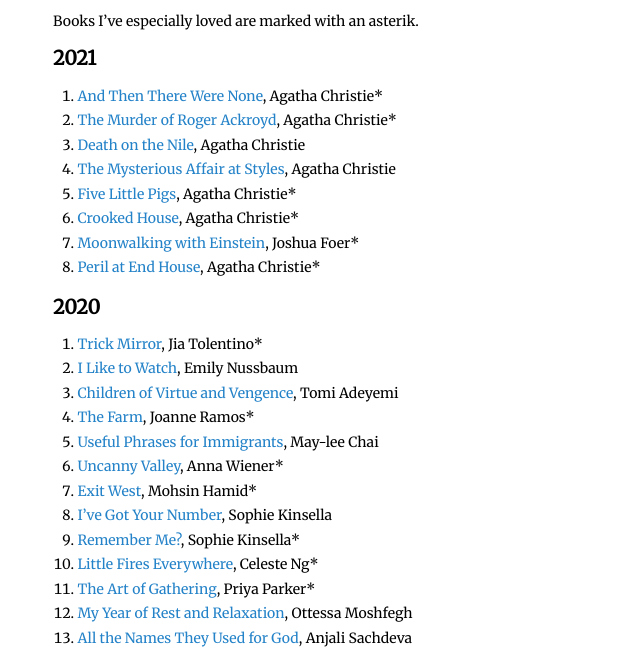
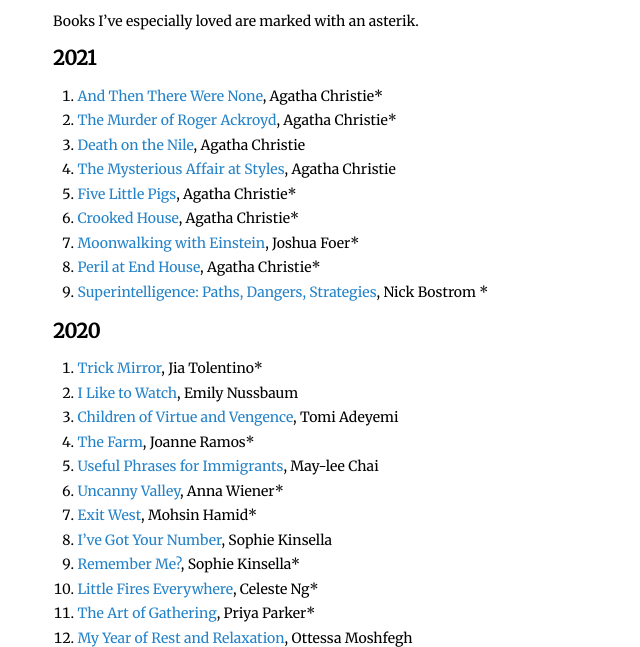
Before and after one commit to tdashi/tdashi.github.io, a plain HTML site: page readinglist.html in a window 1280 px wide. Shown: the part 155-802 px from the top of the page, without its empty margins (222-862 px from the left). Drawn offline with Linux system fonts and the light colour scheme.

Commit message:
Update readinglist.html

```diff
--- a/readinglist.html
+++ b/readinglist.html
@@ -72,6 +72,7 @@ if (!doNotTrack) {
     <li><a href="https://bookshop.org/a/10961/9780062073532">Crooked House</a>, Agatha Christie*</li>
     <li><a href="https://bookshop.org/a/10961/9780143120537">Moonwalking with Einstein</a>, Joshua Foer*</li>
     <li><a href="https://bookshop.org/a/10961/9780062074027">Peril at End House</a>, Agatha Christie*</li>
+	<li><a href="https://read.amazon.com/kp/embed?asin=B00LOOCGB2&preview=newtab&linkCode=kpe&ref_=cm_sw_r_kb_dp_VBK74451BTJZVDKNE3QX">Superintelligence: Paths, Dangers, Strategies</a>, Nick Bostrom *</li>
     </ol>
 
 
```
